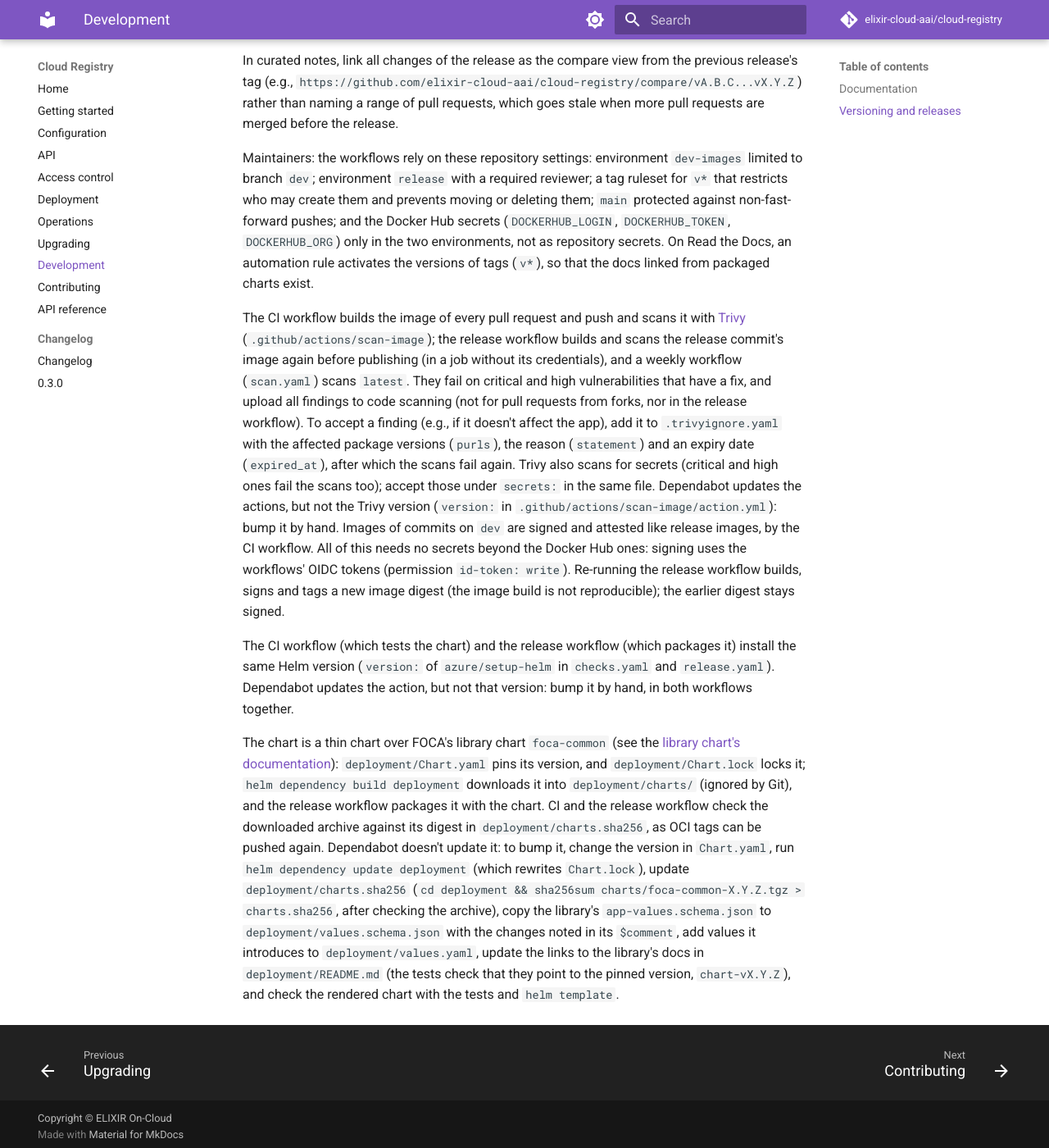
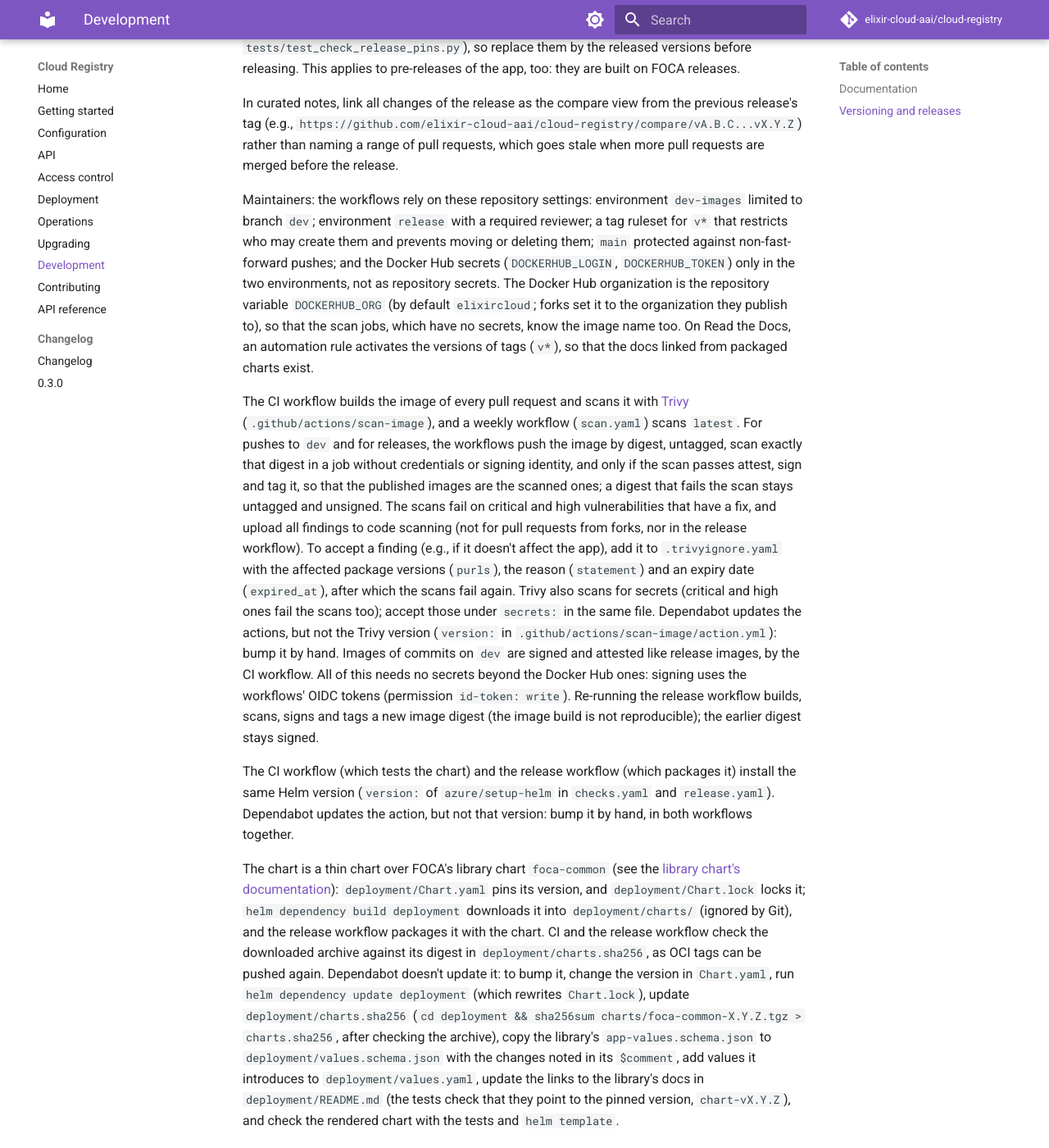
Before and after one commit to elixir-cloud-aai/cloud-registry, an MkDocs documentation site: the page built from docs/development.md, in a window 1280 px wide and 1400 px high, scrolled down 3312 px. Shown: the whole window at 82% size. Built offline with MkDocs 1.6.1 and Material for MkDocs 9.7.7, drawn with Linux system fonts in a browser that asks for light colours; comment, search, counter and statistics services are not loaded; some of the changed text lies outside the part shown.

Commit message:
docs: say published images are the scanned ones
Describe the scan-before-sign flow in "Verifying images and charts" and
the development guide (release steps, two approvals, image scans), and
that the Docker Hub organization is the repository variable
`DOCKERHUB_ORG`.

Refs #188

Co-Authored-By: Claude Opus 5.5 <noreply@anthropic.com>

```diff
--- a/docs/development.md
+++ b/docs/development.md
@@ -138,11 +138,14 @@ the release fails if any link to a version that moves is left
 (`scripts/chart_readme.py`). The README in the repository is unchanged.
 After approval in the `release` environment, it builds
 the image and pushes it by digest (untagged, with SBOM and provenance
-attestations), checks that the app reports the release version, attests
-its build provenance and signs it (see [Verifying
-images and charts](operations.md#verifying-images-and-charts)), tags exactly
-that image `X.Y.Z` (and `latest`, if it is the highest stable release on
-`main`), attests and signs the chart, and creates a GitHub release with the
+attestations) and checks that the app reports the release version; it then
+scans exactly that digest for vulnerabilities, in a job without credentials.
+After a second approval in the `release` environment (once the scan passed),
+it attests the build provenance of the scanned digest and signs it (see
+[Verifying images and charts](operations.md#verifying-images-and-charts)),
+tags exactly that image `X.Y.Z` (and `latest`, if it is the highest stable
+release on `main`), attests and signs the chart, and creates a GitHub
+release with the
 chart (`.tgz`), its Sigstore bundle (`.tgz.sigstore.json`) and the
 notes in `docs/releases/X.Y.Z.md` (for pre-releases, e.g., `X.Y.Zrc1.md`),
 or, if there are none, notes generated from the merged pull requests. Curated
@@ -191,16 +194,22 @@ Maintainers: the workflows rely on these repository settings: environment
 `dev-images` limited to branch `dev`; environment `release` with a required
 reviewer; a tag ruleset for `v*` that restricts who may create them and
 prevents moving or deleting them; `main` protected against non-fast-forward
-pushes; and the Docker Hub secrets (`DOCKERHUB_LOGIN`, `DOCKERHUB_TOKEN`,
-`DOCKERHUB_ORG`) only in the two environments, not as repository secrets.
+pushes; and the Docker Hub secrets (`DOCKERHUB_LOGIN`, `DOCKERHUB_TOKEN`)
+only in the two environments, not as repository secrets. The Docker Hub
+organization is the repository variable `DOCKERHUB_ORG` (by default
+`elixircloud`; forks set it to the organization they publish to), so that
+the scan jobs, which have no secrets, know the image name too.
 On Read the Docs, an automation rule activates the versions of tags (`v*`),
 so that the docs linked from packaged charts exist.
 
-The CI workflow builds the image of every pull request and push and scans
-it with [Trivy](https://trivy.dev/) (`.github/actions/scan-image`); the
-release workflow builds and scans the release commit's image again before
-publishing (in a job without its credentials), and a weekly workflow
-(`scan.yaml`) scans `latest`. They fail on critical and high
+The CI workflow builds the image of every pull request and scans it with
+[Trivy](https://trivy.dev/) (`.github/actions/scan-image`), and a weekly
+workflow (`scan.yaml`) scans `latest`. For pushes to `dev` and for releases,
+the workflows push the image by digest, untagged, scan exactly that digest
+in a job without credentials or signing identity, and only if the scan
+passes attest, sign and tag it, so that the published images are the
+scanned ones; a digest that fails the scan stays untagged and unsigned. The
+scans fail on critical and high
 vulnerabilities that have a fix, and upload all findings to code scanning
 (not for pull requests from forks, nor in the release workflow). To accept
 a finding (e.g., if it doesn't affect the app), add it to `.trivyignore.yaml`
@@ -213,8 +222,8 @@ updates the actions, but not the Trivy version (`version:` in
 commits on `dev` are signed and attested like release images, by the CI
 workflow. All of this needs no secrets beyond the Docker Hub ones: signing
 uses the workflows' OIDC tokens (permission `id-token: write`). Re-running
-the release workflow builds, signs and tags a new image digest (the image
-build is not reproducible); the earlier digest stays signed.
+the release workflow builds, scans, signs and tags a new image digest (the
+image build is not reproducible); the earlier digest stays signed.
 
 The CI workflow (which tests the chart) and the release workflow (which
 packages it) install the same Helm version (`version:` of `azure/setup-helm`
--- a/docs/operations.md
+++ b/docs/operations.md
@@ -110,4 +110,7 @@ Images are scanned for known vulnerabilities with
 [Trivy](https://trivy.dev/) in CI and again before a release is published
 (both fail on fixable critical and high vulnerabilities), and the `latest`
 image weekly; the maintainers see the results in the repository's
-code scanning alerts.
+code scanning alerts. The published images (releases and `dev`) are the
+scanned ones: the workflows push each image by digest, untagged, scan
+exactly that digest, and only if the scan passes sign and tag it, so a
+signed or tagged image has always passed the scan.
```
